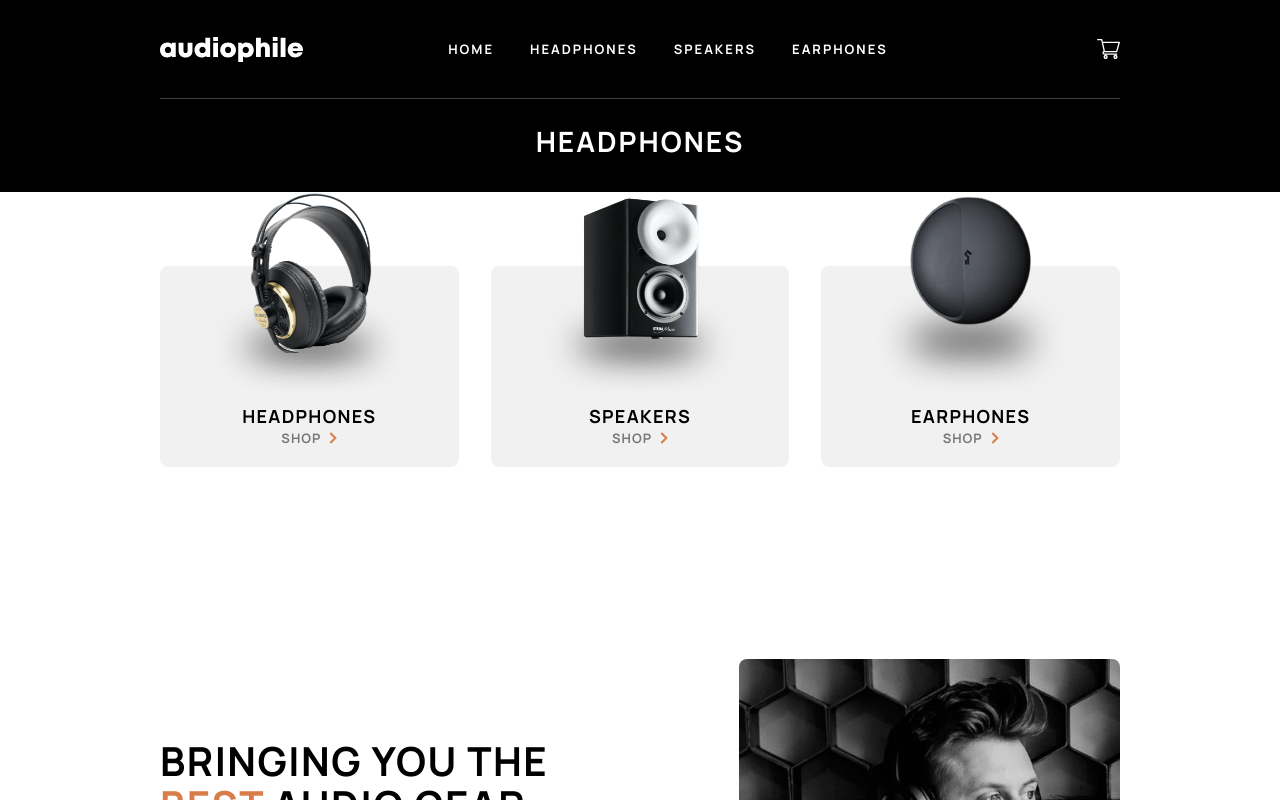
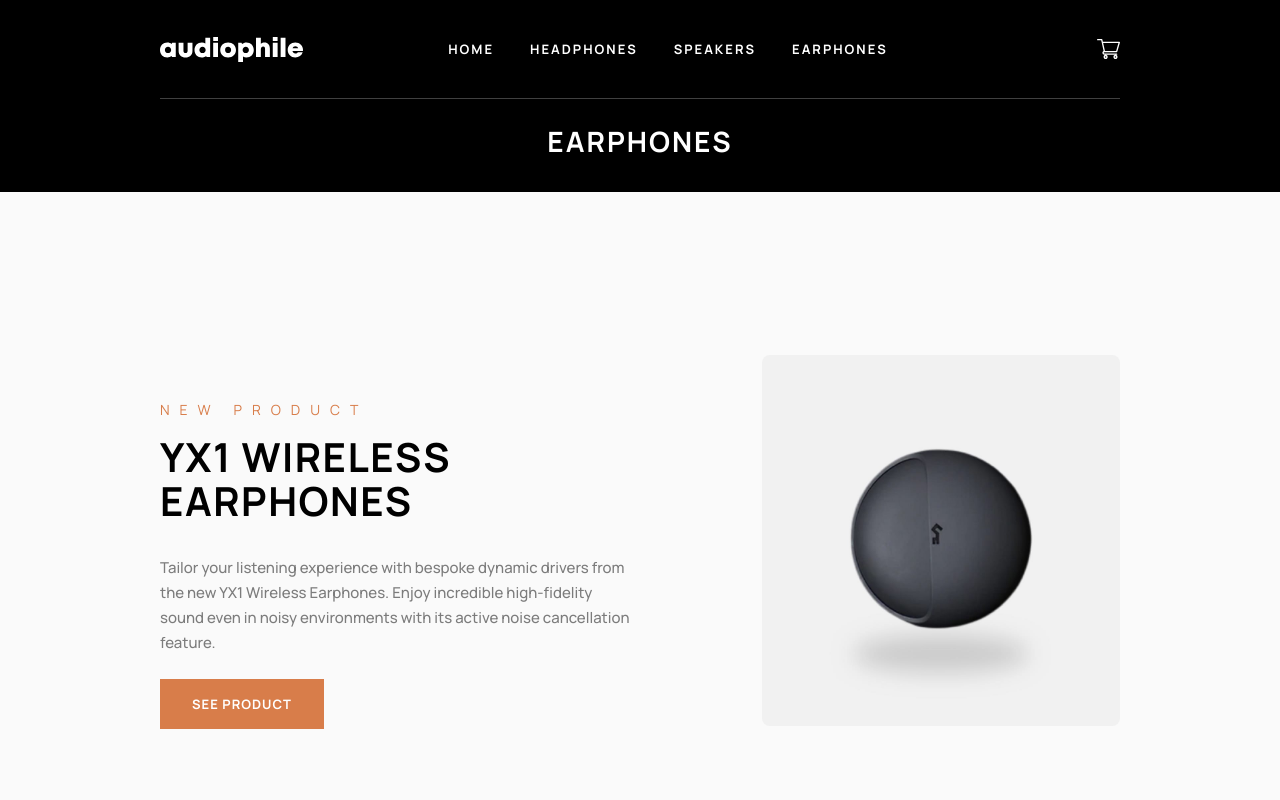
Before and after one commit to ngeorge07/audiophile-website, a Next.js app: page /earphones in a window 1280 px wide. Shown: the top 800 px of the page. Built offline with nearby package versions, Linux system fonts and the light colour scheme.

Commit message:
feat: categories pages populated with dynamic products

```diff
--- /dev/null
+++ b/components/cards/product-card/ProductCard.mocks.ts
@@ -0,0 +1,7 @@
+import { IProductCard } from './ProductCard';
+
+const base: IProductCard = {};
+
+export const mockProductCardProps = {
+  base,
+};
--- /dev/null
+++ b/components/cards/product-card/ProductCard.tsx
@@ -0,0 +1,62 @@
+import Image from 'next/image';
+import useWindowWidth from '../../../utils/useWindowWidth';
+import PrimaryButton from '../../buttons/primary-button/PrimaryButton';
+
+export interface IProductCard {
+  slug: string;
+  name: string;
+  description: string;
+  category: string;
+  newProduct?: boolean;
+  index: number;
+}
+
+const ProductCard: React.FC<IProductCard> = ({
+  slug,
+  name,
+  description,
+  category,
+  newProduct,
+  index,
+}) => {
+  const { screenWidth } = useWindowWidth();
+  const imagePath =
+    screenWidth < 600 ? 'mobile' : screenWidth < 1050 ? 'tablet' : 'desktop';
+
+  return (
+    <article
+      className={`flex flex-col items-center text-center ${
+        index % 2 === 0 ? 'lg:flex-row-reverse' : 'lg:flex-row'
+      } lg:gap-32 lg:text-left`}
+    >
+      <Image
+        src={`/product-${slug}/${imagePath}/image-category-page-preview.jpg`}
+        alt="author"
+        width={screenWidth < 600 ? 654 : screenWidth < 1050 ? 1378 : 1080}
+        height={screenWidth < 600 ? 704 : screenWidth < 1050 ? 704 : 1120}
+        className="rounded-lg"
+      />
+
+      <div className="flex-shrink">
+        {newProduct && (
+          <h3 className="font-overline mt-8 md:mt-12">new product</h3>
+        )}
+
+        <h2 className="font-h4 my-6 md:font-h2 md:mt-4 md:mb-8">{name}</h2>
+        <p className="font-body mb-6 opacity-50 md:px-14 lg:px-0">
+          {description}
+        </p>
+
+        <PrimaryButton
+          as="a"
+          ghost={false}
+          label="see product"
+          path={`/${category}/${slug}`}
+          className="w-fit"
+        />
+      </div>
+    </article>
+  );
+};
+
+export default ProductCard;
--- a/components/layouts/advert/AdvertLayout.tsx
+++ b/components/layouts/advert/AdvertLayout.tsx
@@ -1,13 +1,17 @@
 import Image from 'next/image';
 import useWindowWidth from '../../../utils/useWindowWidth';
 
-export interface IAdvert {}
+export interface IAdvert {
+  className?: string;
+}
 
-const AdvertLayout: React.FC<IAdvert> = () => {
+const AdvertLayout: React.FC<IAdvert> = ({ className }) => {
   const { screenWidth } = useWindowWidth();
 
   return (
-    <section className="px-6 my-32 flex flex-col text-center md:px-10 md:my-24 lg:my-48 lg:flex-row-reverse lg:px-40 lg:text-left lg:items-center">
+    <section
+      className={`px-6 my-32 flex flex-col text-center md:px-10 md:my-24 lg:my-48 lg:flex-row-reverse lg:px-40 lg:text-left lg:items-center ${className}`}
+    >
       <Image
         src={`/shared/${
           screenWidth < 600
--- a/pages/[category]/index.tsx
+++ b/pages/[category]/index.tsx
@@ -1,4 +1,9 @@
-import type { GetStaticPaths, GetStaticProps } from 'next';
+import type {
+  GetStaticPaths,
+  GetStaticProps,
+  InferGetStaticPropsType,
+} from 'next';
+import ProductCard from '../../components/cards/product-card/ProductCard';
 import AdvertLayout from '../../components/layouts/advert/AdvertLayout';
 import PrimaryLayout from '../../components/layouts/primary/PrimaryLayout';
 import CategoriesSection from '../../components/navigation/categories-section/CategoriesSection';
@@ -37,21 +42,29 @@ export const getStaticProps: GetStaticProps<PageProps, ContextParams> = async (
   };
 };
 
-// const Category = ({
-//   products,
-// }: InferGetStaticPropsType<typeof getStaticProps>) => {
-//   return products.map((product: IProductData, i: number) => (
-//     <Link key={i} href={`/${product.category}/${product.slug}`}>
-//       <a>{product.name}</a>
-//     </Link>
-//   ));
-// };
-
-const Category = () => {
+const Category = ({
+  products,
+}: InferGetStaticPropsType<typeof getStaticProps>) => {
   return (
     <>
       <section className="bg-black relative top-0 left-0 h-48 flex items-end justify-center">
-        <h1 className="font-h4 text-white pb-8">headphones</h1>
+        <h1 className="font-h4 text-white pb-8">{products[0].category}</h1>
+      </section>
+
+      <section className="mx-6 mt-16 mb-32 flex flex-col gap-32 md:mx-10 md:my-28 md:gap-28 lg:mx-40 lg:gap-40 lg:my-40">
+        {products
+          .map((product: IProductData, i: number) => (
+            <ProductCard
+              key={product.id}
+              slug={product.slug}
+              name={product.name}
+              description={product.description}
+              category={product.category}
+              newProduct={product.new}
+              index={i}
+            />
+          ))
+          .reverse()}
       </section>
 
       <CategoriesSection />
@@ -67,7 +80,7 @@ Category.getLayout = (page: NextPageWithLayout) => {
       <main>
         <>
           {page}
-          <AdvertLayout />
+          <AdvertLayout className="md:my-28 lg:my-40" />
         </>
       </main>
     </PrimaryLayout>
--- a/pages/_document.tsx
+++ b/pages/_document.tsx
@@ -13,7 +13,7 @@ class MyDocument extends Document {
           />
           <link rel="icon" href="/favicon-32x32.png" />
         </Head>
-        <body>
+        <body className="bg-background">
           <Main />
           <NextScript />
         </body>
```
Also changed, not shown: 1 other file (tests, documents, lock files or other folders).
